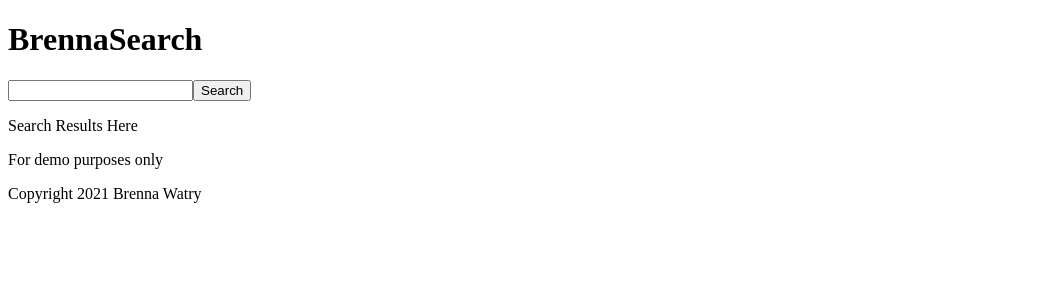
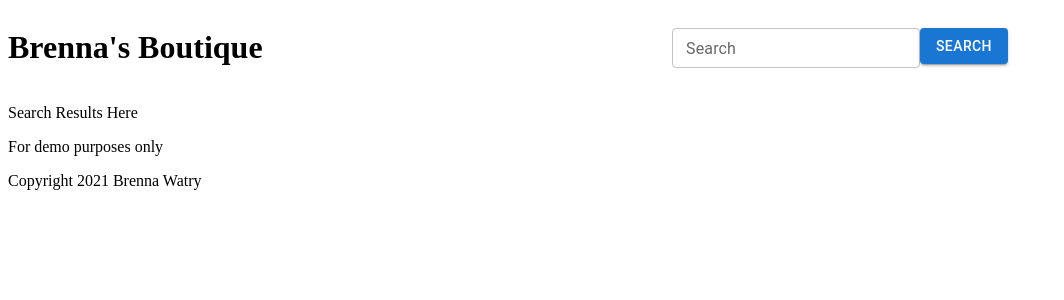
Before and after one commit to bwatry/searchspring, a React app: page / in a window 1280 px wide. Shown: the top 300 px of the page, without its empty margins (0-1064 px from the left). Built offline with nearby package versions, Linux system fonts and the light colour scheme; the HTML template or start-up script is replaced by a standard one.

Commit message:
Add MUI components to Header and Search

```diff
--- a/src/Components/App.jsx
+++ b/src/Components/App.jsx
@@ -6,6 +6,7 @@ import Results from "./Results";
 function App() {
     return <div>
         <Header />
+        <div className="divider"></div>
         <Results />
         <Footer />
     </div>
--- a/src/Components/Header.jsx
+++ b/src/Components/Header.jsx
@@ -1,11 +1,16 @@
 import React from "react";
+import { Grid } from "@mui/material";
 import Search from "./Search";
 
 function Header() {
-    return <header>
-        <h1>BrennaSearch</h1>
-        <Search />
-    </header>
+    return <Grid container spacing={8} alignItems="center" justifyContent="space-between">
+        <Grid item xs={6}>
+            <h1>Brenna's Boutique</h1>
+        </Grid>
+        <Grid item xs={6}>
+            <Search />
+        </Grid>
+    </Grid>
 }
 
 export default Header;
--- a/src/Components/Search.jsx
+++ b/src/Components/Search.jsx
@@ -1,12 +1,23 @@
 import React from "react";
+import { TextField } from "@mui/material";
+import { Button } from "@mui/material";
 
 function Search() {
-    return <div>
-        <form>
-            <input type="text" />
-            <button type="submit">Search</button>
+    return <form>
+            <TextField fullwidth id="search"
+            label="Search"
+            size="small"
+            variant="outlined"
+            className="search-bar"
+            />
+            <Button onClick={() => {
+                alert("Clicked");
+            }}
+            size="medium"
+            variant="contained">
+                Search
+            </Button>
         </form>
-    </div>
 }
 
 export default Search;
```
Also changed, not shown: package.json (+8 -0 lines), 1 other file (tests, documents, lock files or other folders).
